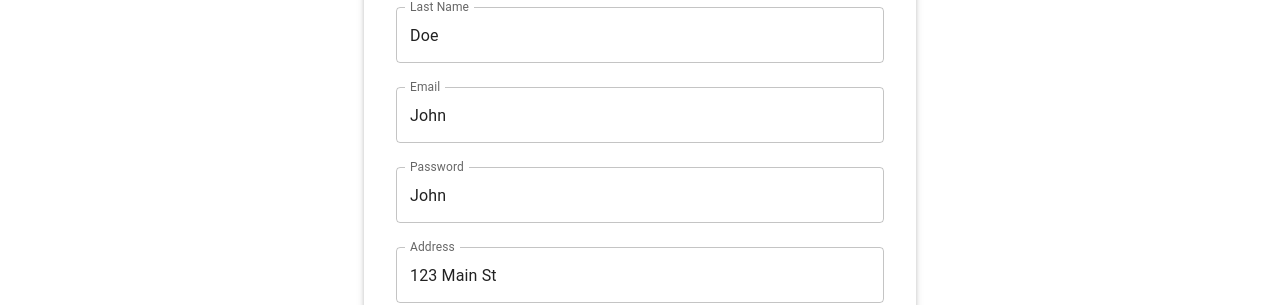
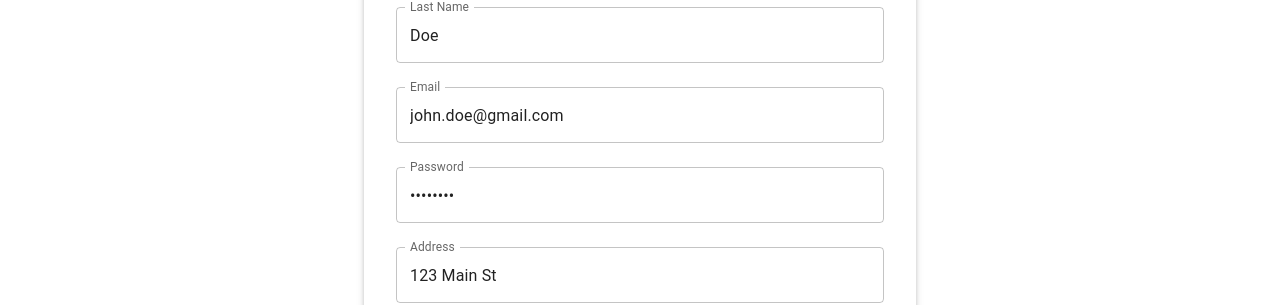
Before and after one commit to dhanitha0725/employee-management-system, a React (Vite) app: page /employee/update/1 in a window 1280 px wide. Shown: the part 385-690 px from the top of the page. Built offline with nearby package versions, Linux system fonts and the light colour scheme.

Commit message:
fix(EmployeeTable, EmployeeUpdateForm, EmployeeProfile): update employee ID references and fix form data bindings

```diff
--- a/src/components/features/EmployeeTable.tsx
+++ b/src/components/features/EmployeeTable.tsx
@@ -35,7 +35,7 @@ const EmployeeTable: React.FC<EmployeeTableProps> = ({ employees, fetchEmployees
   const columns = useMemo<MRT_ColumnDef<Employee>[]>(
     () => [
       {
-        accessorKey: "id", // Employee ID
+        accessorKey: "employeeId", // Employee ID
         header: "Employee ID",
         size: 150,
       },
--- a/src/components/features/EmployeeUpdateForm.tsx
+++ b/src/components/features/EmployeeUpdateForm.tsx
@@ -1,12 +1,5 @@
 import React, { FC, useState } from "react";
-import {
-  TextField,
-  Button,
-  Box,
-  Typography,
-  Paper,
-  Container,
-} from "@mui/material";
+import {TextField, Button, Box, Typography, Paper, Container} from "@mui/material";
 import { EmployeeUpdate } from "../../Types/EmployeeUpdate";
 
 type EmployeeUpdateFormProps = {
@@ -74,15 +67,16 @@ export const EmployeeUpdateForm: FC<EmployeeUpdateFormProps> = ({
             fullWidth
             label="Email"
             name="email"
-            value={formData.first_name}
+            value={formData.email}
             onChange={handleChange}
             variant="outlined"
           />
           <TextField
             fullWidth
             label="Password"
+            type="password"
             name="password"
-            value={formData.first_name}
+            value={formData.password}
             onChange={handleChange}
             variant="outlined"
           />
--- a/src/pages/EmployeeProfile.tsx
+++ b/src/pages/EmployeeProfile.tsx
@@ -41,8 +41,8 @@ const EmployeeProfile: React.FC = () => {
 
                 // Correct the mapping
                 const formattedEmployee: Employee = {
-                    id: data.id,
-                    employee_id: data.id.toString(),
+                    id: data.employeeId,
+                    employee_id: data.employeeId.toString(),
                     first_name: data.firstName,
                     last_name: data.lastName,
                     email: data.email,
```
